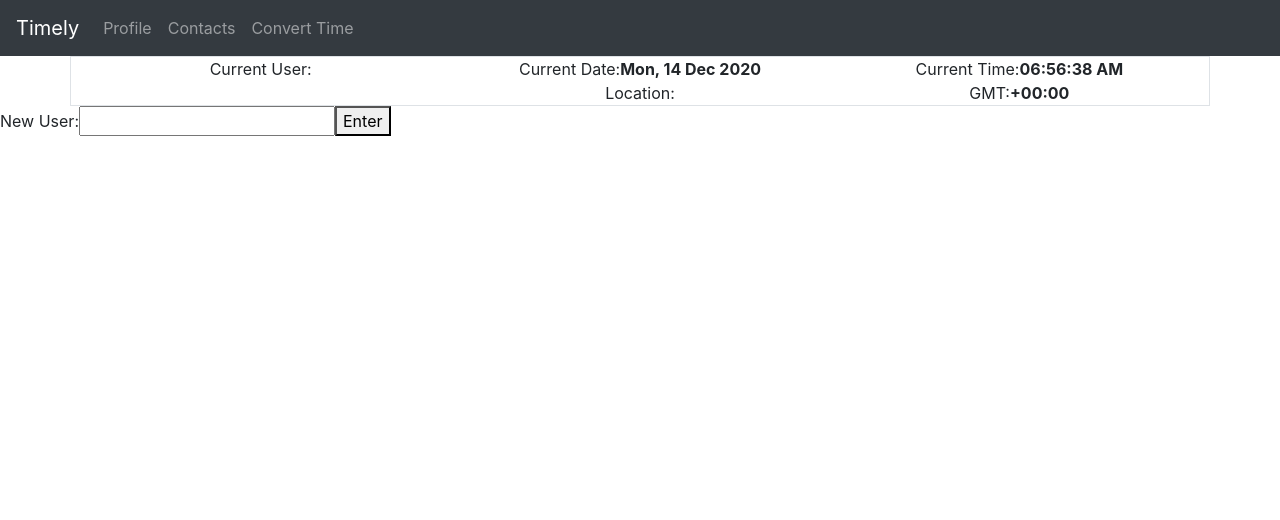
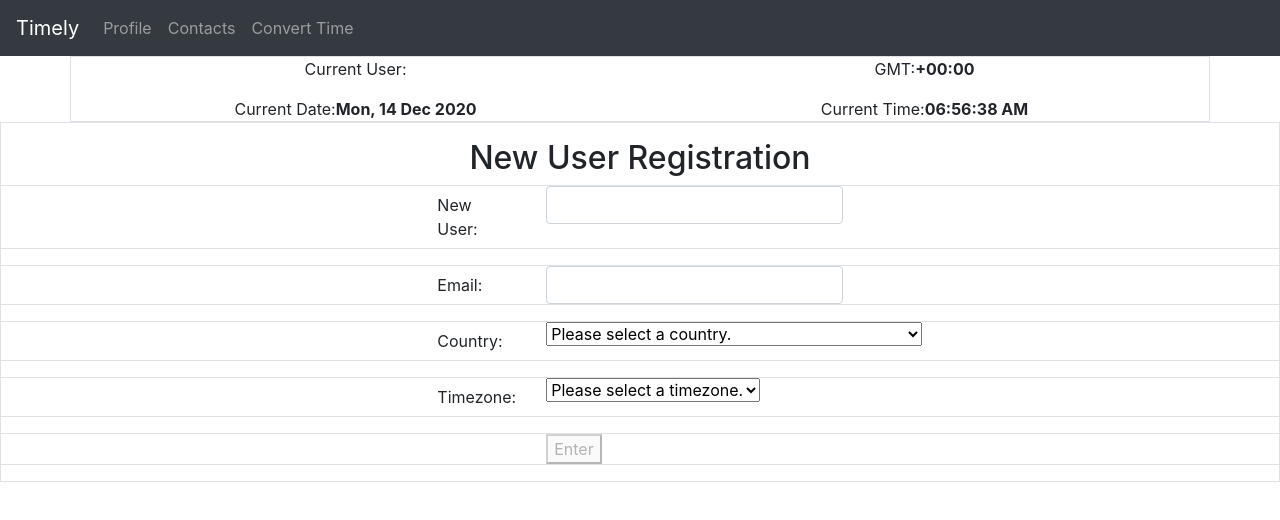
Before and after one commit to kalyak/timely, a React (Create React App) app in the folder timely/: page / in a window 1280 px wide. Both pictures are taken after typing "Sample" into the empty fields and a click on the button "Create New User". Shown: the top 520 px of the page. Built offline with nearby package versions, Linux system fonts and the light colour scheme.

Commit message:
Cleaned up formatting, stylized table

```diff
--- a/timely/src/App.js
+++ b/timely/src/App.js
@@ -15,6 +15,7 @@ const App = () => {
     <div className='App'>
       <NavBar />
       <TimeNow
+        className='mt-3'
         user={user}
         currentTime={currentTime}
         setCurrentTime={setCurrentTime}
--- a/timely/src/components/ConvertTime.js
+++ b/timely/src/components/ConvertTime.js
@@ -69,8 +69,9 @@ const What = ({ user, contacts, setContacts, currentTime }) => {
 
   return (
     <div>
-      <h2>Convert Time</h2>
+      <div className='h2 text-center'>Convert Time</div>
 
+      <div className='convert-select row justify-content-center text-center'>
         <form>
           <label htmlFor='date-picker'>Convert from: </label>
           <Datetime
@@ -81,6 +82,7 @@ const What = ({ user, contacts, setContacts, currentTime }) => {
             }}
           />
         </form>
+      </div>
 
       <Groups contacts={contacts} setContacts={setContacts} />
     </div>
--- /dev/null
+++ b/timely/src/components/CountryTimezoneSelect.js
@@ -0,0 +1,103 @@
+import { useState } from "react";
+import timeAPI from "./axios_functions";
+import countryCodes from "./country_codes";
+
+const CountryTimezoneSelect = ({ setDisableSubmit }) => {
+  const [zones, setZones] = useState([]);
+
+  const handleCountrySelect = (event) => {
+    event.preventDefault();
+    setZones(["Retrieving time zones..."]);
+    setDisableSubmit(true);
+
+    const countryCode = event.target.value;
+    const q = (zoneResults) => {
+      const zonenames = zoneResults.map((zone) => zone.zoneName);
+      setZones(zonenames);
+    };
+
+    timeAPI.retrieveZones(countryCode, q);
+  };
+
+  const handleZoneSelect = (event) => {
+    event.preventDefault();
+    setDisableSubmit(false);
+  };
+
+  const countrySelect = countryCodes.map((country) => (
+    <option value={country.code} key={country.code}>
+      {country.name}
+    </option>
+  ));
+
+  const zoneSelect = zones.map((zoneName) => (
+    <option value={zoneName} key={zoneName}>
+      {zoneName}
+    </option>
+  ));
+
+  return (
+    <div className='country-timezone-select'>
+      <div className='country-select-menu form-group row border'>
+        <div className='col-sm-4'></div>
+        <label htmlFor='country-select' className='col-sm-1 col-form-label'>
+          Country:
+        </label>
+        <div className='col-sm-3'>
+          <select
+            name='country-select'
+            id='country-select'
+            onChange={(event) => handleCountrySelect(event)}
+          >
+            <option value=''>Please select a country.</option>
+
+            {countrySelect}
+          </select>
+        </div>
+        <div className='col-sm-4'></div>
+      </div>
+
+      {/* <div className='country-select-menu'>
+        <select
+          name='country-select'
+          id='country-select'
+          onChange={(event) => handleCountrySelect(event)}
+        >
+          <option value=''>Please select a country.</option>
+
+          {countrySelect}
+        </select>
+      </div> */}
+
+      <div className='zone-select-menu form-group row border'>
+        <div className='col-sm-4'></div>
+        <label htmlFor='zone-select' className='col-sm-1 col-form-label'>
+          Timezone:
+        </label>
+        <div className='col-sm-3'>
+          <select
+            name='zone-select'
+            id='zone-select'
+            onChange={(event) => handleZoneSelect(event)}
+          >
+            <option value=''>Please select a timezone.</option>
+            {zoneSelect}
+          </select>
+        </div>
+        <div className='col-sm-4'></div>
+      </div>
+
+      {/* <div className='zone-select-menu'>
+        <select
+          name='zone-select'
+          id='zone-select'
+          onChange={(event) => handleZoneSelect(event)}
+        >
+          <option value=''>Please select a timezone.</option>
+          {zoneSelect}
+        </select>
+      </div> */}
+    </div>
+  );
+};
+export default CountryTimezoneSelect;
--- a/timely/src/components/Groups.js
+++ b/timely/src/components/Groups.js
@@ -37,7 +37,7 @@ const Groups = ({ contacts, setContacts, currentTime }) => {
         <td>{contact.name}</td>
         <td>{contact.country}</td>
         <td>
-          {contact.countrycode}{" "}
+          {contact.countrycode}
           {getUnicodeFlagIcon(contact.countrycode.toUpperCase())}
         </td>
         <td>{contact.timezone}</td>
@@ -50,7 +50,7 @@ const Groups = ({ contacts, setContacts, currentTime }) => {
   });
 
   return (
-    <table className='table'>
+    <table className='table table-striped'>
       <thead>
         <tr>
           <th scope='col'>Name</th>
--- a/timely/src/components/Login.js
+++ b/timely/src/components/Login.js
@@ -16,7 +16,15 @@ const Login = ({
     setUser(event.target.user.value);
     setGroup("");
     setContacts([]);
-    all.retrieveUser(event.target.user.value, setCurrTimezone, setUserEmail);
+
+    const setUserTime = (data) => {
+      console.log(setUserEmail);
+      setUserEmail(data.email);
+      setCurrTimezone(data.timezone);
+    };
+
+    all.retrieveUser(event.target.user.value, setUserTime);
+
     console.log(event.target.user.value);
     history.push(PAGES.home);
   };
@@ -32,13 +40,13 @@ const Login = ({
         <p>
           Welcome to Timely! For exisiting users, please enter your name here.
         </p>
-        <div class='form-group row'>
+        <div className='form-group row'>
           <div className='col-sm-4'></div>
-          <label htmlFor='user' class='col-sm-1 col-form-label'>
+          <label htmlFor='user' className='col-sm-1 col-form-label'>
             User:
           </label>
-          <div class='col-sm-3'>
-            <input type='text' class='form-control' id='user' />
+          <div className='col-sm-3'>
+            <input type='text' className='form-control' id='user' />
             <div className='col-sm-4'></div>
           </div>
         </div>
--- a/timely/src/components/NewContact.js
+++ b/timely/src/components/NewContact.js
@@ -1,38 +1,12 @@
 import { useState } from "react";
-import countryCodes from "./country_codes";
 import all from "./firebase/firebase_functions";
 import { useHistory, withRouter } from "react-router-dom";
 import PAGES from "./navigation/route_constants";
-import timeAPI from "./axios_functions";
+import CountryTimezoneSelect from "./CountryTimezoneSelect";
 
 const NewContact = ({ user, group }) => {
-  const [zones, setZones] = useState([]);
-  // const [selectedZone, setSelectedZone] = useState({});
   const [submitDisabled, setDisableSubmit] = useState(true);
   const history = useHistory();
-
-  const handleCountrySelect = (event) => {
-    event.preventDefault();
-    setZones(["Retrieving time zones..."]);
-    // setSelectedZone({});
-    setDisableSubmit(true);
-
-    const countryCode = event.target.value;
-    const q = (zoneResults) => {
-      const zonenames = zoneResults.map((zone) => zone.zoneName);
-      setZones(zonenames);
-    };
-
-    timeAPI.retrieveZones(countryCode, q);
-  };
-
-  const handleZoneSelect = (event) => {
-    event.preventDefault();
-    // const timezone = event.target.value;
-
-    // setSelectedZone(timezone);
-    setDisableSubmit(false);
-  };
 
   const handleSubmit = (event) => {
     event.preventDefault();
@@ -40,56 +14,49 @@ const NewContact = ({ user, group }) => {
     history.push(PAGES.profile);
   };
 
-  const countrySelect = countryCodes.map((country) => (
-    <option value={country.code} key={country.code}>
-      {country.name}
-    </option>
-  ));
-
-  const zoneSelect = zones.map((zoneName) => (
-    <option value={zoneName} key={zoneName}>
-      {zoneName}
-    </option>
-  ));
-
   return (
     <form onSubmit={(event) => handleSubmit(event)}>
-      <div className='name-input'>
-        <label htmlFor='name'>Name: </label>
-        <input id='name' name='name' required />
-      </div>
-      <div className='email-input'>
-        <label htmlFor='email'>Email: </label>
-        <input type='email' name='email' id='email' />
+      <div className='row mt-3 h2 justify-content-center text-center'>
+        New Contact Registration
       </div>
 
-      <div className='country-select-menu'>
-        <select
-          name='country-select'
-          id='country-select'
-          onChange={(event) => handleCountrySelect(event)}
-        >
-          <option value=''>Please select a country.</option>
-
-          {countrySelect}
-        </select>
+      <div className='form-group row border'>
+        <div className='name-input col-sm-4'></div>
+        <label htmlFor='name' className='col-sm-1 col-form-label'>
+          Name:
+        </label>
+        <div className='col-sm-3'>
+          <input
+            type='text'
+            className='form-control'
+            id='name'
+            name='name'
+            required
+          />
+          <div className='col-sm-4'></div>
+        </div>
       </div>
 
-      <div className='zone-select-menu'>
-        <select
-          name='zone-select'
-          id='zone-select'
-          onChange={(event) => handleZoneSelect(event)}
-        >
-          <option value=''>Please select a timezone.</option>
-          {zoneSelect}
-        </select>
+      <div className='form-group row border'>
+        <div className='email-input col-sm-4'></div>
+        <label htmlFor='email' className='col-sm-1 col-form-label'>
+          Email:
+        </label>
+        <div className='col-sm-3'>
+          <input
+            type='email'
+            className='form-control'
+            id='email'
+            name='email'
+            required
+          />
+          <div className='col-sm-4'></div>
+        </div>
       </div>
 
-      <button disabled={submitDisabled}>
-        {/* <NavLink to={PAGES.profile}>Submit</NavLink> */}
-        Submit
-      </button>
+      <CountryTimezoneSelect setDisableSubmit={setDisableSubmit} />
+
+      <button disabled={submitDisabled}>Submit</button>
     </form>
   );
 };
--- a/timely/src/components/NewUser.js
+++ b/timely/src/components/NewUser.js
@@ -1,17 +1,74 @@
 import all from "./firebase/firebase_functions";
+import { useHistory, withRouter } from "react-router-dom";
+import CountryTimezoneSelect from "./CountryTimezoneSelect";
+import { useState } from "react";
+import PAGES from "./navigation/route_constants";
 
 const NewUser = () => {
+  const [submitDisabled, setDisableSubmit] = useState(true);
+  const history = useHistory();
+
   const handleSubmit = (event) => {
     event.preventDefault();
     console.log("New user");
-    all.addUser(event.target.user.value);
+    all.addUser(event.target);
+    history.push(PAGES.home);
   };
   return (
-    <form className='new_user_form' onSubmit={(event) => handleSubmit(event)}>
-      <label htmlFor='user'>New User: </label>
-      <input type='text' id='user' />
-      <button>Enter</button>
+    <form
+      className='new_user_form border'
+      onSubmit={(event) => handleSubmit(event)}
+    >
+      <div className='row mt-3 h2 justify-content-center text-center'>
+        New User Registration
+      </div>
+      <div className='form-group row border'>
+        <div className='name-input col-sm-4'></div>
+        <label htmlFor='name' className='col-sm-1 col-form-label'>
+          New User:
+        </label>
+        <div className='col-sm-3'>
+          <input
+            type='text'
+            className='form-control'
+            id='name'
+            name='name'
+            required
+          />
+          <div className='col-sm-4'></div>
+        </div>
+      </div>
+
+      <div className='form-group row border'>
+        <div className='email-input col-sm-4'></div>
+        <label htmlFor='email' className='col-sm-1 col-form-label'>
+          Email:
+        </label>
+        <div className='col-sm-3'>
+          <input
+            type='email'
+            className='form-control'
+            id='email'
+            name='email'
+            required
+          />
+          <div className='col-sm-4'></div>
+        </div>
+      </div>
+
+      <CountryTimezoneSelect setDisableSubmit={setDisableSubmit} />
+
+      <div className='form-group row border'>
+        <div className='email-input col-sm-5'></div>
+
+        <div className='col-sm-2'>
+          <button disabled={submitDisabled}>Enter</button>
+        </div>
+        <div className='col-sm-5'></div>
+      </div>
+
+      {/* <button disabled={submitDisabled}>Enter</button> */}
     </form>
   );
 };
-export default NewUser;
+export default withRouter(NewUser);
--- a/timely/src/components/TimeNow.js
+++ b/timely/src/components/TimeNow.js
@@ -5,9 +5,8 @@ const TimeNow = ({ user, currentTime, setCurrentTime, currTimezone }) => {
   useEffect(() => {
     const timer = setTimeout(() => {
       const date = dayjs().format("ddd, DD MMM YYYY");
-      const time = dayjs().format("hh:mm:ss A");
+      const time = dayjs().tz().format("hh:mm:ss A");
       const gmt = dayjs().format("Z");
-      // const timezone = dayjs().format("z");
       setCurrentTime({ date: date, time: time, gmt: gmt });
     }, 1000);
     return () => clearTimeout(timer);
@@ -16,7 +15,13 @@ const TimeNow = ({ user, currentTime, setCurrentTime, currTimezone }) => {
   return (
     <div className='container border text-center'>
       <div className='row align-self-start'>
-        <div className='col'>Current User: </div>
+        <div className='col'>Current User: {user}</div>{" "}
+        <div className='col'>
+          GMT:
+          <span className='font-weight-bold'>{currentTime.gmt}</span>
+        </div>
+      </div>
+      <div className='row mt-3'>
         <div className='col'>
           Current Date:
           <span className='font-weight-bold'>{currentTime.date}</span>
@@ -25,19 +30,13 @@ const TimeNow = ({ user, currentTime, setCurrentTime, currTimezone }) => {
           Current Time:
           <span className='font-weight-bold'>{currentTime.time}</span>
         </div>
-      </div>
-      <div className='row'>
-        <div className='col'>
-          <span className='font-weight-bold'>{user}</span>
+        {/* <div className='col'>
+          <span className='font-weight-bold'></span>
         </div>
         <div className='col'>
-          Location:
+           Location:
           <span className='font-weight-bold'>{currTimezone}</span>
-        </div>
-        <div className='col'>
-          GMT:
-          <span className='font-weight-bold'>{currentTime.gmt}</span>
-        </div>
+        </div> */}
       </div>
       {/* Welcome {user}, it is now {currentTime.time} on {currentTime.date}. You
       are in timezone GMT {currentTime.gmt}.
--- a/timely/src/components/firebase/firebase_functions.js
+++ b/timely/src/components/firebase/firebase_functions.js
@@ -46,27 +46,37 @@ const addContact = (formData, userName, groupName) => {
     });
 };
 
-const addUser = (userName) => {
+const addUser = (formData) => {
+  const countrycode = formData["country-select"].value;
+  const country =
+    formData["country-select"].options[formData["country-select"].selectedIndex]
+      .text;
   db.collection(`users`)
-    .doc(userName)
-    .set({ name: userName })
+    .doc(formData.name.value)
+    .set({
+      name: formData.name.value,
+      email: formData.email.value,
+      country: country,
+      countrycode: countrycode,
+      timezone: formData["zone-select"].value,
+    })
     .then((docRef) => {
-      console.log("Document written with ID: ", userName);
+      console.log("Document written with ID: ", formData.name.value);
     })
     .catch((error) => {
       console.error("Error adding document: ", error);
     });
 };
 
-const retrieveUser = (userName, setCurrTimezone, setUserEmail) => {
-  console.log(setCurrTimezone);
+const retrieveUser = (userName, setUserTime) => {
+  console.log(setUserTime);
   db.collection(`users`)
     .doc(userName)
     .get()
     .then((DocumentSnapshot) => {
       console.log(DocumentSnapshot.data());
-      setCurrTimezone(DocumentSnapshot.data().timezone);
-      setUserEmail(DocumentSnapshot.data().email);
+      // setCurrTimezone(DocumentSnapshot.data().timezone);
+      setUserTime(DocumentSnapshot.data());
     })
     .catch((error) => {
       console.error("Error adding document: ", error);
```
Also changed, not shown: timely/src/components/Contacts.js (+31 -24 lines), timely/src/components/Groups_conversion.js (+6 -2 lines), timely/src/components/Home.js (+17 -4 lines). Lines whose indentation alone changed are shown as unchanged.
